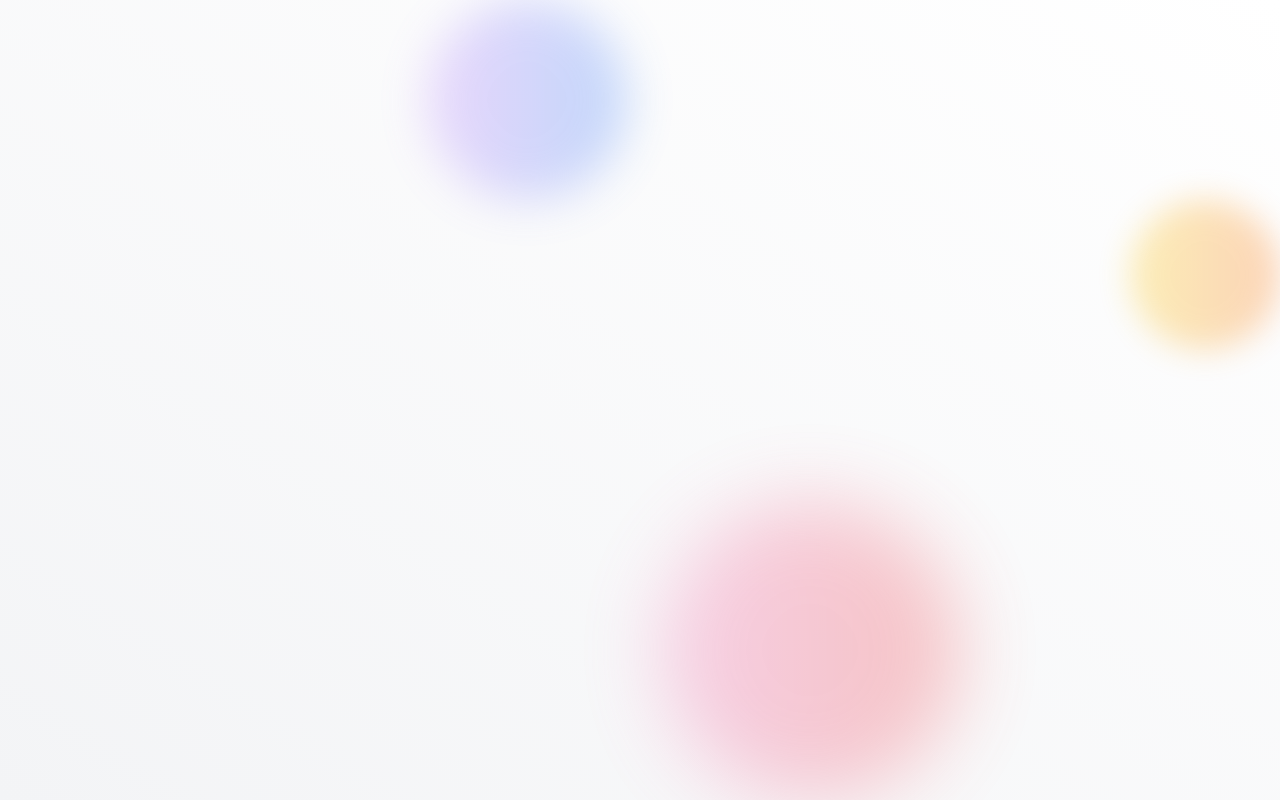
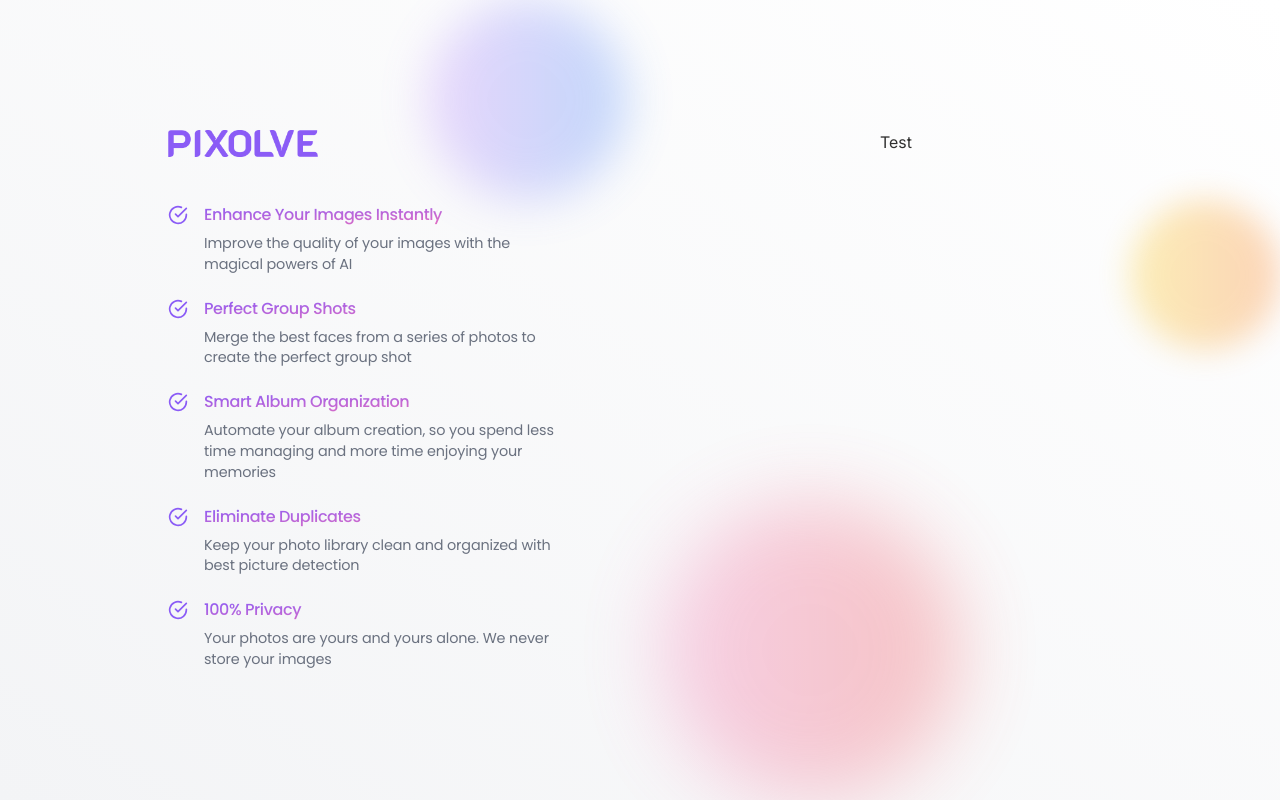
Before and after one commit to sohankancherla/pixolve-web, a Next.js app: page /auth/signup in a window 1280 px wide. Built offline with nearby package versions, Linux system fonts and the light colour scheme.

Commit message:
Add marketing text for signup page

```diff
--- a/app/auth/page.tsx
+++ b/app/auth/page.tsx
@@ -0,0 +1,5 @@
+import { redirect } from 'next/navigation';
+
+export default function Auth() {
+  return redirect('/auth/signup');
+}
--- a/app/auth/signup/page.tsx
+++ b/app/auth/signup/page.tsx
@@ -1,13 +1,77 @@
 import React from 'react';
+
+import Image from 'next/image';
+
+import { CircleCheckBig } from 'lucide-react';
+
+function ListItem({
+  heading,
+  paragraph,
+}: {
+  heading: string;
+  paragraph: string;
+}) {
+  return (
+    <li className="flex gap-4">
+      <CircleCheckBig
+        size={20}
+        className="flex-shrink-0 stroke-violet-500"
+        aria-hidden="true"
+      />
+      <div className="max-w-[360px]">
+        <h6 className="text-transparent bg-clip-text bg-gradient-to-br from-violet-500 to-pink-400 mb-2">
+          {heading}
+        </h6>
+        <p>{paragraph}</p>
+      </div>
+    </li>
+  );
+}
 
 export default function Signup() {
   return (
-    <main className="flex items-center justify-center p-4 min-h-screen overflow-y-auto bg-gradient-to-bl from-[#ffffff] to-[#f3f4f6] dark:from-[#1f1f1f] dark:to-[#121317]">
-      <div className="absolute inset-0 overflow-hidden">
+    <main className="flex items-center justify-center p-4 min-h-screen h-full overflow-y-auto bg-gradient-to-bl from-[#ffffff] to-[#f3f4f6] dark:from-[#1f1f1f] dark:to-[#121317]">
+      <div className="absolute inset-0">
         <div className="absolute top-0 left-1/3 w-[200px] h-[200px] bg-gradient-to-r from-purple-400 to-blue-500 opacity-30 rounded-full filter blur-xl" />
         <div className="absolute bottom-0 right-1/4 w-[300px] h-[300px] bg-gradient-to-r from-pink-400 to-red-500 opacity-30 rounded-full filter blur-2xl" />
         <div className="absolute top-1/4 right-0 w-[150px] h-[150px] bg-gradient-to-r from-yellow-400 to-orange-500 opacity-30 rounded-full filter blur-lg" />
       </div>
+      <div className="w-full max-w-5xl lg:flex">
+        <section className="font-display text-muted-foreground lg:p-10 flex-1 flex flex-col">
+          <Image
+            src="/logo-purple.png"
+            alt="Pixolve"
+            width="150"
+            height="27"
+            className="flex-shrink-0 mb-12"
+          />
+          <ul className="hidden lg:flex flex-col gap-6">
+            <ListItem
+              heading="Enhance Your Images Instantly"
+              paragraph="Improve the quality of your images with the magical powers of AI"
+            />
+            <ListItem
+              heading="Perfect Group Shots"
+              paragraph="Merge the best faces from a series of photos to create the perfect group shot"
+            />
+            <ListItem
+              heading="Smart Album Organization"
+              paragraph="Automate your album creation, so you spend less time managing and more time enjoying your memories"
+            />
+            <ListItem
+              heading="Eliminate Duplicates"
+              paragraph="Keep your photo library clean and organized with best picture detection"
+            />
+            <ListItem
+              heading="100% Privacy"
+              paragraph="Your photos are yours and yours alone. We never store your images"
+            />
+          </ul>
+        </section>
+        <section className="h-full w-full p-10 flex flex-col justify-center items-center flex-1 font-sans">
+          Test
+        </section>
+      </div>
     </main>
   );
 }
--- a/app/layout.tsx
+++ b/app/layout.tsx
@@ -1,7 +1,7 @@
 import React from 'react';
 
 import type { Metadata } from 'next';
-import { Inter, Poppins } from 'next/font/google';
+import localFont from 'next/font/local';
 import { Analytics } from '@vercel/analytics/react';
 import { SpeedInsights } from '@vercel/speed-insights/next';
 
@@ -10,15 +10,14 @@ import ThemeProvider from '@/components/theme-provider';
 
 import { cn } from '@/lib/utils';
 
-const inter = Inter({
-  subsets: ['latin'],
+const inter = localFont({
+  src: '../fonts/Inter-Variable.ttf',
   variable: '--font-inter',
-  weight: ['100', '200', '300', '400', '500', '600', '700', '800', '900'],
 });
-const poppins = Poppins({
-  subsets: ['latin'],
+
+const poppins = localFont({
+  src: '../fonts/Poppins-Variable.ttf',
   variable: '--font-poppins',
-  weight: ['100', '200', '300', '400', '500', '600', '700', '800', '900'],
 });
 
 const defaultUrl = process.env.VERCEL_URL
@@ -47,7 +46,7 @@ export default function RootLayout({
         className={cn(
           inter.variable,
           poppins.variable,
-          'min-h-screen bg-background font-sans antialiased',
+          'min-h-screen bg-background font-sans',
         )}
       >
         <ThemeProvider
--- a/components/sidebar-item.tsx
+++ b/components/sidebar-item.tsx
@@ -59,7 +59,7 @@ export default function SidebarItem({
         />
         <span
           className={cn(
-            'hidden lg:block font-display text-lg text-muted-foreground leading-5 tracking-tight ml-6 group-hover/link:text-foreground group-hover/link:translate-x-2 transistion-all duration-300 ease-in-out motion-reduce:transition-none motion-reduce:translate-x-0',
+            'hidden lg:block font-display text-muted-foreground leading-5 tracking-tight ml-6 group-hover/link:text-foreground group-hover/link:translate-x-2 transistion-all duration-300 ease-in-out motion-reduce:transition-none motion-reduce:translate-x-0',
             pathname === href &&
               'text-transparent bg-clip-text bg-gradient-to-br from-violet-500 to-pink-400',
           )}
--- a/styles/globals.css
+++ b/styles/globals.css
@@ -79,7 +79,7 @@ h1 {
   scroll-margin: 5rem;
   font-size: 2.25rem;
   line-height: 2.5rem;
-  font-weight: 700;
+  font-weight: 500;
   letter-spacing: -0.025em;
 }
 
@@ -87,7 +87,7 @@ h2 {
   scroll-margin: 5rem;
   font-size: 1.875rem;
   line-height: 2.25rem;
-  font-weight: 700;
+  font-weight: 500;
   letter-spacing: -0.025em;
 }
 
@@ -95,7 +95,7 @@ h3 {
   scroll-margin: 5rem;
   font-size: 1.5rem;
   line-height: 2rem;
-  font-weight: 700;
+  font-weight: 500;
   letter-spacing: -0.025em;
 }
 
@@ -103,32 +103,26 @@ h4 {
   scroll-margin: 5rem;
   font-size: 1.25rem;
   line-height: 1.75rem;
-  font-weight: 700;
+  font-weight: 500;
   letter-spacing: -0.025em;
 }
 
 h5 {
   font-size: 1.125rem;
-  font-weight: 700;
+  font-weight: 500;
   line-height: 1.5rem;
   letter-spacing: -0.025em;
 }
 
 h6 {
   font-size: 1rem;
-  font-weight: 700;
+  font-weight: 500;
   line-height: 1.25rem;
   letter-spacing: -0.025em;
 }
 
 p {
-  font-size: 1rem;
+  font-size: 0.9rem;
   line-height: 1.3rem;
   letter-spacing: -0.01em;
 }
-
-span {
-  font-size: 1rem;
-  line-height: 1.3rem;
-  letter-spacing: -0.01em;
-}
```
Also changed, not shown: fonts/Inter-Variable.ttf (added), fonts/Poppins-Variable.ttf (added).
